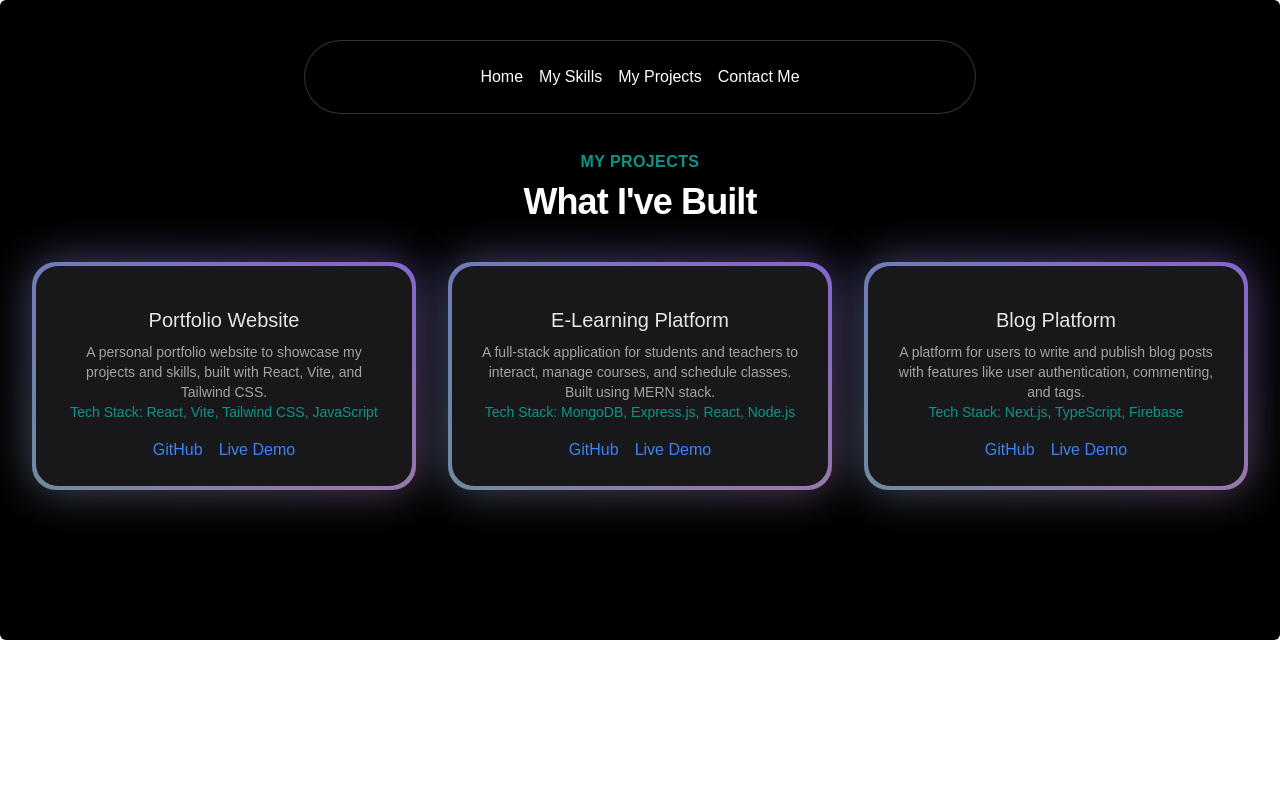
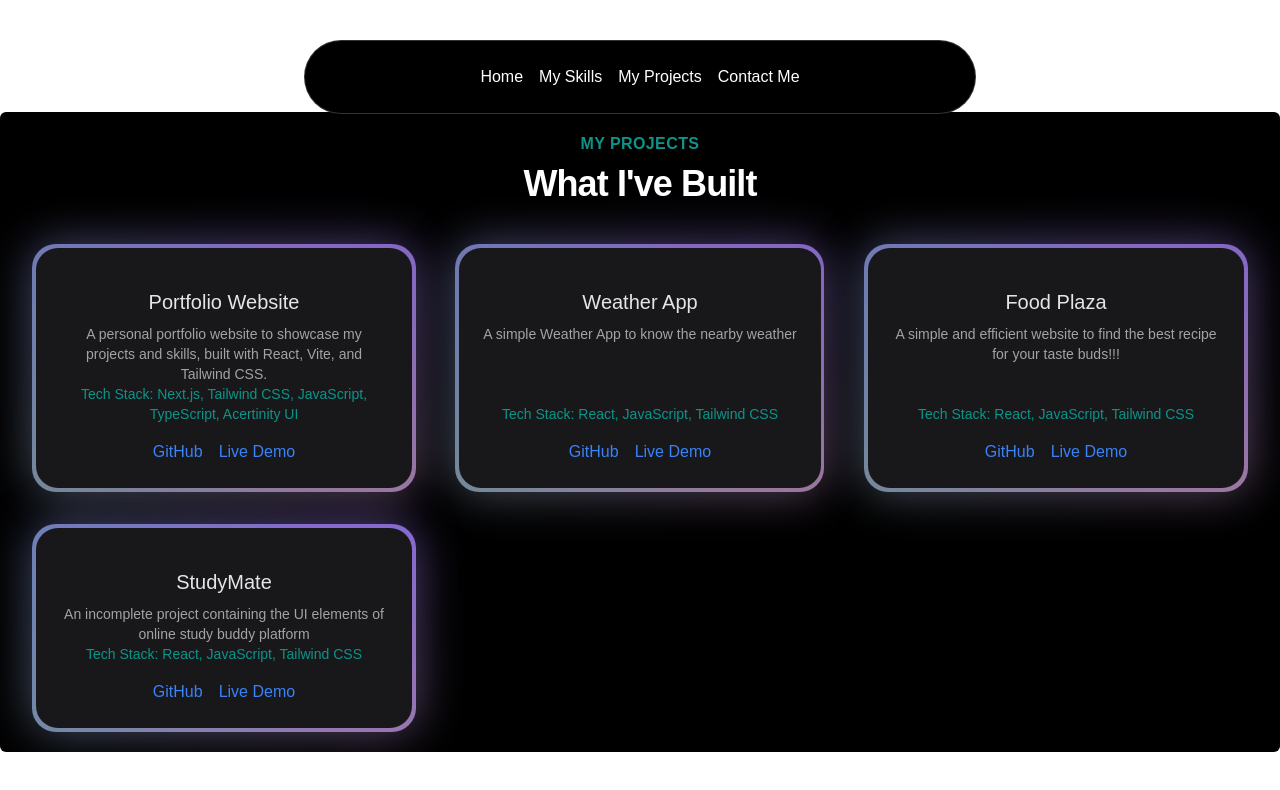
Before and after one commit to Naman12678/Naman-Portfolio, a Next.js app: page /projects in a window 1280 px wide. Shown: the top 790 px of the page. Built offline with nearby package versions, Linux system fonts and the light colour scheme.

Commit message:
latest changes

```diff
--- a/src/app/projects/page.tsx
+++ b/src/app/projects/page.tsx
@@ -17,7 +17,7 @@ function Projects() {
     const featuredProjects = projectData.projects.filter((project: Project) => project.isFeatured)
 
     return (
-        <div className='py-12 bg-black h-auto md:h-[40rem] w-full rounded-md flex flex-col items-center justify-center relative overflow-hidden mx-auto md:py-0'>
+        <div className='py-12 bg-black h-auto md:h-[40rem] w-full rounded-md flex flex-col items-center justify-center relative overflow-hidden mx-auto md:py-0 mt-28'>
             <div>
                 <div className="text-center">
                     <h2 className="text-base text-teal-600 font-semibold tracking-wide uppercase">My Projects</h2>
--- a/src/app/skills/page.tsx
+++ b/src/app/skills/page.tsx
@@ -16,7 +16,7 @@ function Skills() {
     const featuredSkills = skillData.skills.filter((skill: Skill) => skill.isFeatured)
 
     return (
-        <div className='py-12 bg-black h-auto md:h-[40rem] w-full rounded-md flex flex-col items-center justify-center relative overflow-hidden mx-auto md:py-0  mt-16'>
+        <div className='py-12 bg-black h-auto md:h-[40rem] w-full rounded-md flex flex-col items-center justify-center relative overflow-hidden mx-auto md:py-0  mt-28'>
             <div>
                 <div className="text-center">
                     <h2 className="text-base text-teal-600 font-semibold tracking-wide uppercase">My Skills</h2>
--- a/src/data/projectData.json
+++ b/src/data/projectData.json
@@ -5,9 +5,9 @@
         "title": "Portfolio Website",
         "slug": "portfolio-website",
         "description": "A personal portfolio website to showcase my projects and skills, built with React, Vite, and Tailwind CSS.",
-        "techStack": ["React", "Vite", "Tailwind CSS", "JavaScript"],
-        "githubLink": "https://github.com/yourusername/portfolio-website",
-        "liveDemo": "https://yourportfolio.com",
+        "techStack": ["Next.js", "Tailwind CSS", "JavaScript", "TypeScript", "Acertinity UI"],
+        "githubLink": "https://github.com/Naman12678/portfolio",
+        "liveDemo": "https://portfolio-sooty-two-85.vercel.app/",
         "isFeatured": true,
         "image": "/projects/portfolio.jpg"
       },
@@ -19,7 +19,7 @@
         "techStack": ["MongoDB", "Express.js", "React", "Node.js"],
         "githubLink": "https://github.com/yourusername/e-learning-platform",
         "liveDemo": "https://yourelearningplatform.com",
-        "isFeatured": true,
+        "isFeatured": false,
         "image": "/projects/elearning.jpg"
       },
       {
@@ -52,8 +52,40 @@
         "techStack": ["Next.js", "TypeScript", "Firebase"],
         "githubLink": "https://github.com/yourusername/blog-platform",
         "liveDemo": "https://yourblogplatform.com",
+        "isFeatured": false,
+        "image": "/projects/blog-platform.jpg"
+      },
+      {
+        "id": 6,
+        "title": "Weather App",
+        "slug": "weather",
+        "description": "A simple Weather App to know the nearby weather",
+        "techStack": ["React", "JavaScript", "Tailwind CSS"],
+        "githubLink": "https://github.com/Naman12678/weather",
+        "liveDemo": "https://weather-sable-xi.vercel.app/",
         "isFeatured": true,
-        "image": "/projects/blog-platform.jpg"
+        "image": ""
+      },{
+        "id": 7,
+        "title": "Food Plaza",
+        "slug": "food-plaza",
+        "description": "A simple and efficient website to find the best recipe for your taste buds!!!",
+        "techStack": ["React", "JavaScript", "Tailwind CSS"],
+        "githubLink": "https://github.com/Naman12678/Food-Plaza",
+        "liveDemo": "https://food-plaza-three.vercel.app/",
+        "isFeatured": true,
+        "image": ""
+      },
+      {
+        "id": 8,
+        "title": "StudyMate",
+        "slug": "Mate-study",
+        "description": "An incomplete project containing the UI elements of online study buddy platform",
+        "techStack": ["React", "JavaScript", "Tailwind CSS"],
+        "githubLink": "https://github.com/Naman12678/MateStudy",
+        "liveDemo": "https://mate-study.vercel.app/",
+        "isFeatured": true,
+        "image": ""
       }
     ]
   }
```
Also changed, not shown: src/data/skillList.json (+8 -8 lines).
